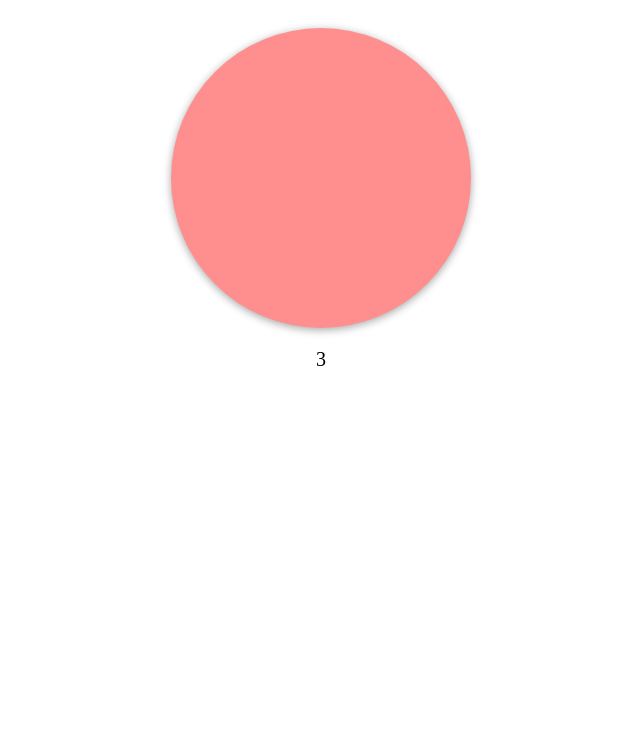
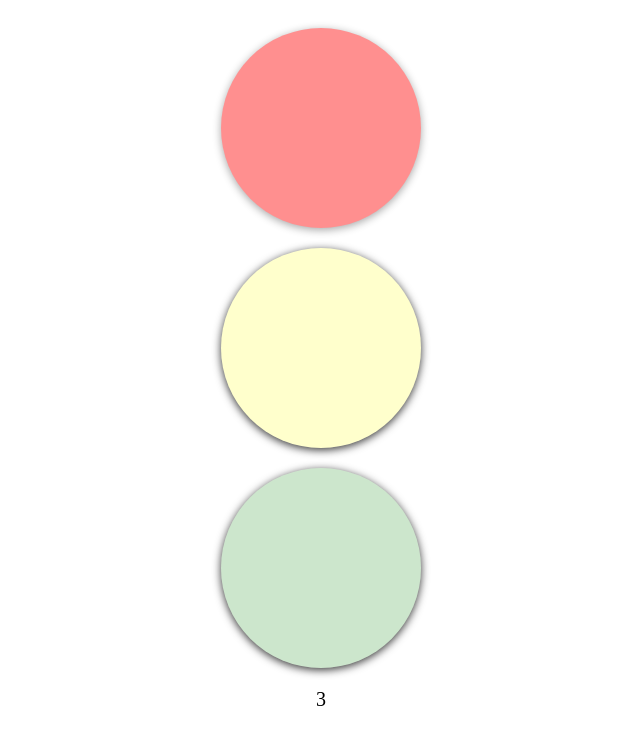
Before and after one commit to shestmintsev-kirill/Traffic-light, a Vue app: page /red in a window 1280 px wide. Shown: the top 744 px of the page, without its empty margins (319-959 px from the left). Built offline with nearby package versions, Linux system fonts and the light colour scheme.

Commit message:
UI update

```diff
--- a/src/components/Spotlight.vue
+++ b/src/components/Spotlight.vue
@@ -1,12 +1,18 @@
 <template>
   <div
     :class="{
-      bgRed: light === 'red',
-      bgYellow: light === 'yellow',
-      bgGreen: light === 'green',
-      blink: blink,
+      red: light === 'red',
+      blink: blink && light === 'red',
     }"
-    class="light"
+    class="light bgRed"
+  ></div>
+  <div
+    :class="{ yellow: light === 'yellow', blink: blink && light === 'yellow' }"
+    class="light bgYellow"
+  ></div>
+  <div
+    :class="{ green: light === 'green', blink: blink && light === 'green' }"
+    class="light bgGreen"
   ></div>
 </template>
 
@@ -49,22 +55,38 @@ export default {
 
 .light {
   margin: auto;
-  width: 300px;
-  height: 300px;
+  width: 200px;
+  height: 200px;
   border-radius: 50%;
   transition: 0.2s;
   box-shadow: 0 2px 8px rgba(0, 0, 0, 0.8);
+
+  & + .light {
+    margin-top: 20px;
+  }
 }
 
 .bgRed {
+  background: rgba(255, 0, 0, 0.2);
+}
+
+.bgYellow {
+  background: rgba(255, 255, 0, 0.2);
+}
+
+.bgGreen {
+  background: rgba(0, 128, 0, 0.2);
+}
+
+.red {
   background: red;
 }
 
-.bgYellow {
+.yellow {
   background: yellow;
 }
 
-.bgGreen {
+.green {
   background: green;
 }
 
```
